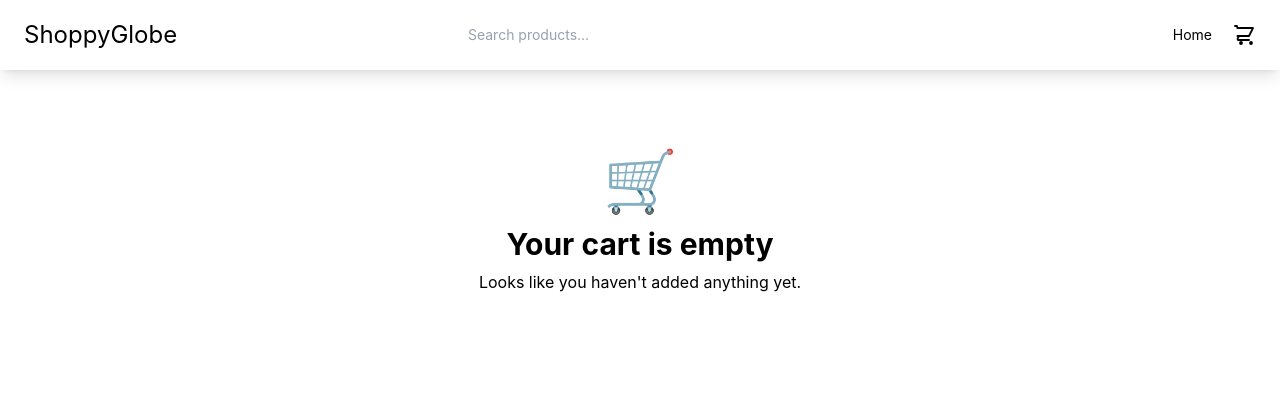
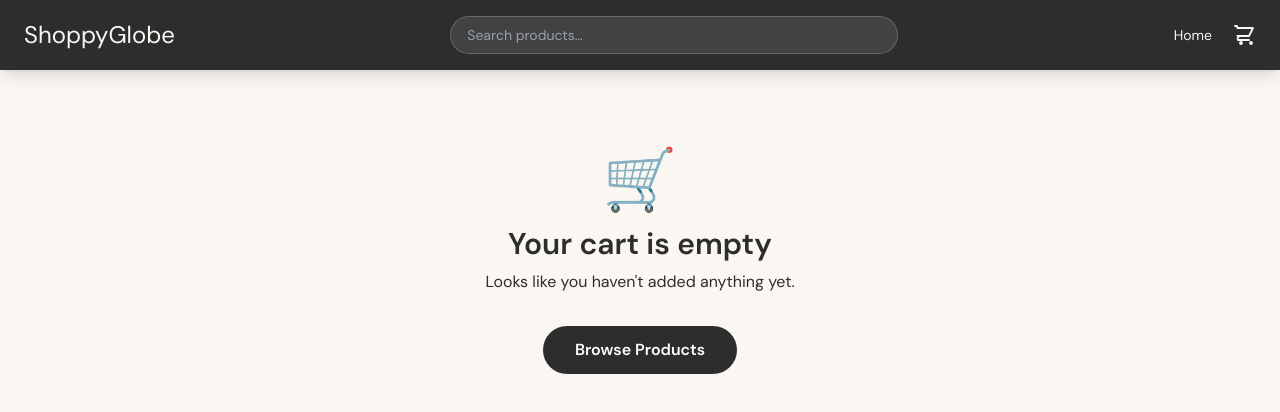
Before and after one commit to PrashantK131/ShoppyGlobe-E-commerce, a React (Vite) app: page /cart in a window 1280 px wide. Shown: the top 412 px of the page. Built offline with nearby package versions, Linux system fonts and the light colour scheme.

Commit message:
Added tailwind css properties

```diff
--- a/src/index.css
+++ b/src/index.css
@@ -1 +1,84 @@
 @import "tailwindcss";
+
+/* Design Tokens for ShoppyGlobe */
+@theme {
+  --color-sage: #7c9a7e;
+  --color-sage-light: #a8c4aa;
+  --color-sage-dark: #4a6b4d;
+  --color-cream: #faf7f2;
+  --color-warm: #f5efe6;
+  --color-clay: #c4856a;
+  --color-clay-dark: #a36650;
+  --color-charcoal: #2d2d2d;
+  --color-stone: #6b6b6b;
+  --color-pebble: #e8e4de;
+
+  --font-display: "DM Serif Display", serif;
+  --font-body: "DM Sans", sans-serif;
+}
+
+* {
+  box-sizing: border-box;
+}
+
+body {
+  font-family: var(--font-body);
+  background-color: var(--color-cream);
+  color: var(--color-charcoal);
+  margin: 0;
+  padding: 0;
+}
+
+/* Lazy image fade-in */
+img.lazy {
+  opacity: 0;
+  transition: opacity 0.4s ease;
+}
+
+img.lazy.loaded {
+  opacity: 1;
+}
+
+/* Custom scrollbar */
+::-webkit-scrollbar {
+  width: 6px;
+}
+
+::-webkit-scrollbar-track {
+  background: var(--color-pebble);
+}
+
+::-webkit-scrollbar-thumb {
+  background: var(--color-sage); border-radius: 3px;
+}
+
+/* Smooth page transitions */
+.page-enter {
+  animation: fadeSlideUp 0.35s ease forwards;
+}
+
+@keyframes fadeSlideUp {
+  from {
+    opacity: 0; transform: translateY(16px);
+  }
+  to {
+    opacity: 1; transform: translateY(0);
+  }
+}
+
+/* Cart badge pulse */
+@keyframes badgePop {
+  0%   {
+    transform: scale(1);
+  }
+  50% {
+    transform: scale(1.3);
+  }
+  100% {
+    transform: scale(1);
+  }
+}
+
+.badge-pop {
+  animation: badgePop 0.3s ease;
+}
```
